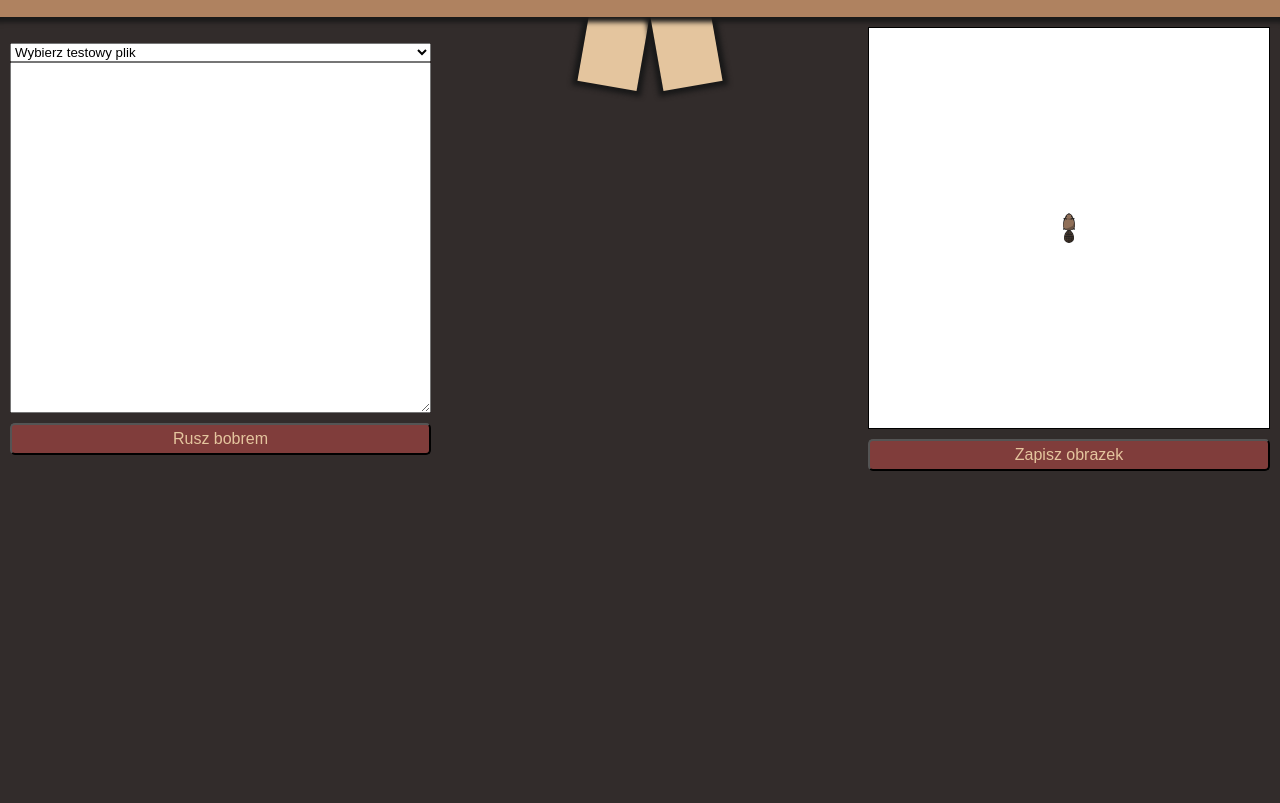
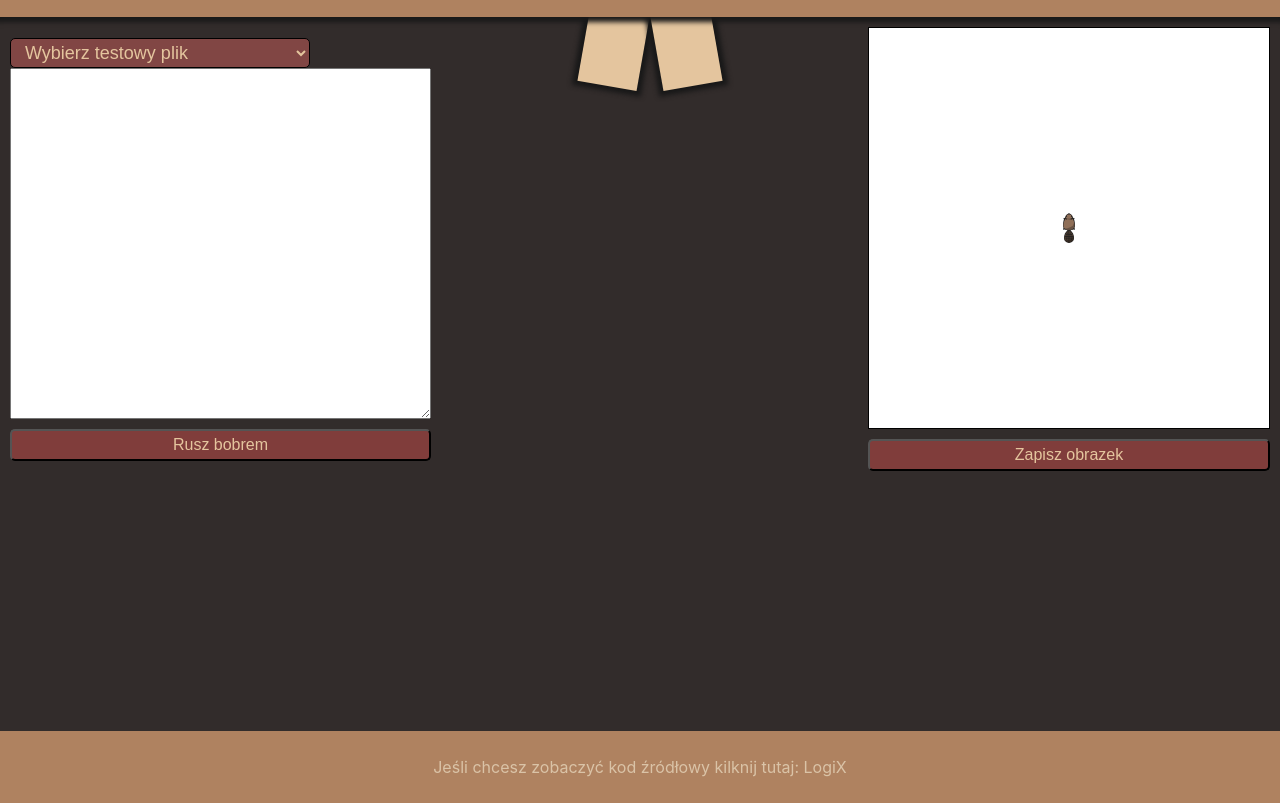
Before and after one commit to bwozniczka/LogiX-kompilatory, a website built with Vite: page index.html in a window 1280 px wide. Shown: the part 63-866 px from the top of the page. Before the commit the page ends 800 px from the top, so only its background shows below. Built offline with nearby package versions, Linux system fonts and the light colour scheme; what antlr4 would draw is missing.

Commit message:
Adding new components to the layout

```diff
--- a/index.html
+++ b/index.html
@@ -1,6 +1,5 @@
 <!DOCTYPE html>
 <html>
-
   <head>
     <meta charset="UTF-8" />
     <title>LogiX</title>
@@ -13,7 +12,7 @@
     </header>
     <main class="main-box">
       <div class="input-panel">
-      <select name="" id="sample-codes">
+        <select class="custom-select" name="" id="sample-codes">
           <option value="">Wybierz testowy plik</option>
           <option value="test1">test1 - kwadrat</option>
           <option value="test2">test2 - trójkąt</option>
@@ -37,6 +36,16 @@
     <div class="tooth tooth-one"></div>
     <div class="tooth tooth-two"></div>
     <script type="module" src="/src/renderer.js"></script>
+    <footer>
+      <p>
+        Jeśli chcesz zobaczyć kod źródłowy kilknij tutaj:
+        <a
+          class="custom-link"
+          href="https://github.com/bwozniczka/LogiX-kompilatory"
+        >
+          LogiX
+        </a>
+      </p>
+    </footer>
   </body>
-
 </html>
--- a/src/index.css
+++ b/src/index.css
@@ -29,7 +29,7 @@ body {
   box-shadow: #181818 0 0 5px 5px;
 }
 
-.top-bar>p {
+.top-bar > p {
   font-size: 1.6rem;
 }
 
@@ -39,6 +39,7 @@ body {
   flex-direction: row;
   justify-content: space-between;
   align-items: center;
+  flex: 1;
 }
 
 .input-panel {
@@ -104,3 +105,41 @@ body {
   left: calc(50% + 10px);
   transform: rotate(-10deg);
 }
+
+.custom-select {
+  width: 300px;
+  height: 30px;
+  border: 1px solid black;
+  background-color: #814644;
+  color: #e4c59e;
+  border-radius: 5px;
+  padding: 0 10px;
+  font-size: 18px;
+}
+
+footer {
+  justify-content: space-between;
+  padding: 10px;
+  background-color: #af8260;
+  text-align: center;
+  margin-top: 250px;
+  color: #dac3a7;
+}
+.custom-link:link {
+  text-decoration: solid;
+}
+
+.custom-link:visited {
+  color: #dac3a7;
+}
+
+.custom-link:hover {
+  color: #814644;
+}
+
+a,
+a:visited,
+a:hover,
+a:active {
+  color: inherit;
+}
```
Also changed, not shown: src/logoController.js (+16 -13 lines). Lines whose indentation alone changed are shown as unchanged.
